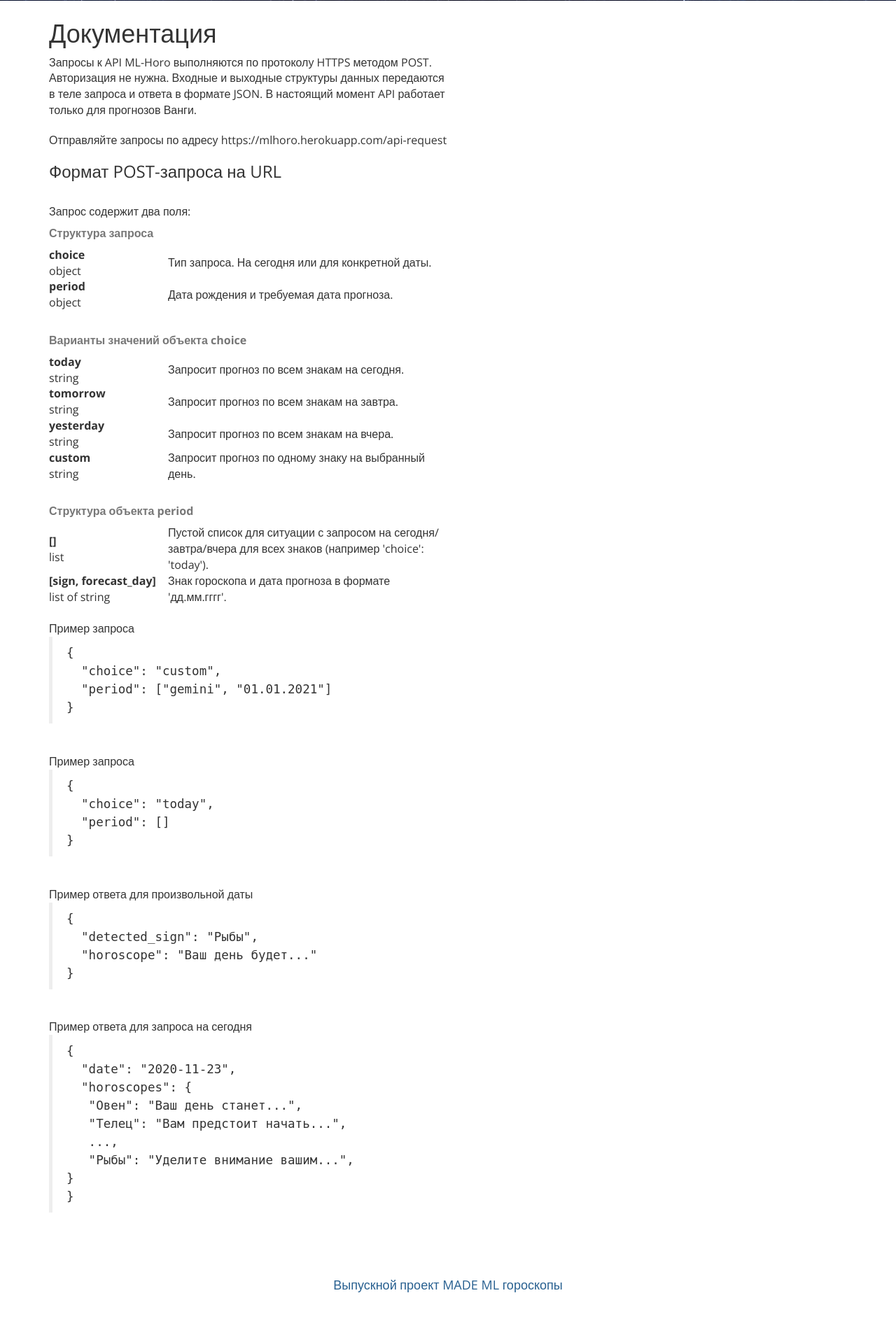
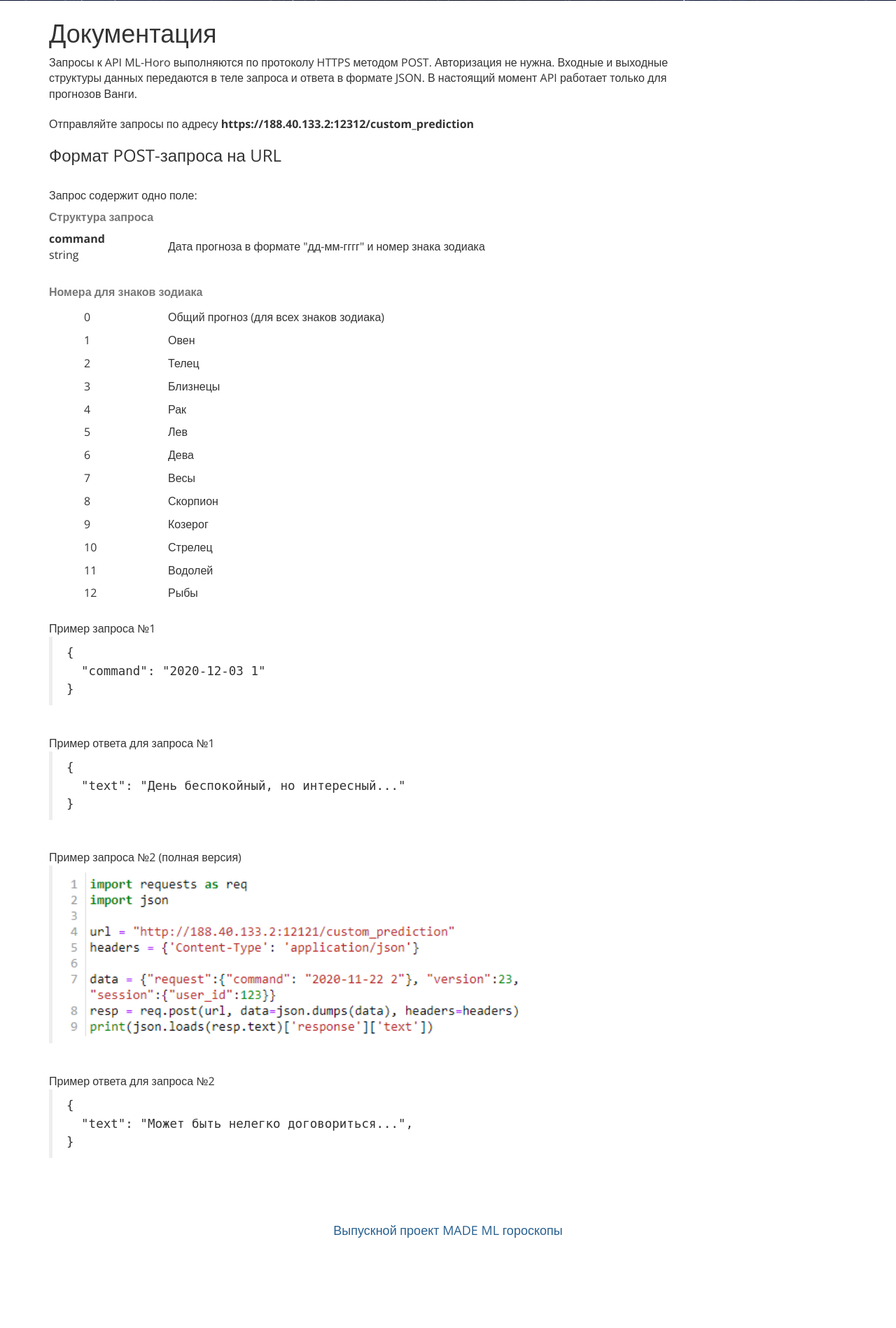
Before and after one commit to andrecpc/SIte_of_MADE_graduation_project_ML_horoscopes, a Flask app: page /index/api in a window 1280 px wide. Shown: the part 128-2026 px from the top of the page at 70% size. After the commit the page ends 1897 px from the top, so only its background shows below. Run offline with Flask 2, Linux system fonts and the light colour scheme; parts of the project's set-up code (start-up, migrations or seed data) failed here and were passed over; some libraries are stand-ins or nearby versions.

Commit message:
обнова страницы апи

```diff
--- a/templates/api2.html
+++ b/templates/api2.html
@@ -6,70 +6,88 @@
 <script src="//ajax.googleapis.com/ajax/libs/jquery/1.9.1/jquery.min.js"></script>
 <section class="col-md-12 content" id="home">
   <h1>Документация</h1>
-  <div class="col-lg-6 col-md-6 content-item">
+  <div class="col-lg-6 col-md-6 content-item" style="width: 80%;">
     <p>Запросы к API ML-Horo выполняются по протоколу HTTPS методом POST. Авторизация не нужна. Входные и выходные структуры данных передаются в теле запроса и ответа в формате JSON. В настоящий момент API работает только для прогнозов Ванги.</p>
-    <p>Отправляйте запросы по адресу https://mlhoro.herokuapp.com/api-request</p>
+    <p>Отправляйте запросы по адресу <b style="font-weight: 700;">https://188.40.133.2:12312/custom_prediction</b></p>
     <div class="dev_page_block">
   <h3><div role="heading" class="wk_header">Формат&nbsp;POST-запроса на URL</div></h3><br>
-Запрос содержит два поля: <br>
+Запрос содержит одно поле: <br>
 <table cellpadding="0" cellspacing="0" class="wk_table wk_table_no_margin"><colgroup><col style="width: 170px"></colgroup><caption><b>Структура запроса</b></caption>
 
 <tbody>
-<tr><td><b>choice</b><br>
-<span class="wk_gray">object</span></td><td>Тип запроса. На сегодня или для конкретной даты. </td></tr>
-<tr><td><b>period</b><br>
-<span class="wk_gray">object</span></td><td>Дата рождения и требуемая дата прогноза. </td></tr>
+<tr><td><b>command</b><br>
+<span class="wk_gray">string</span></td><td>Дата прогноза в формате "дд-мм-гггг" и номер знака зодиака</td></tr>
 </tbody>
 
 </table> <br>
-<table cellpadding="0" cellspacing="0" class="wk_table wk_table_no_margin"><colgroup><col style="width: 170px"></colgroup><caption><b>Варианты значений объекта choice</b></caption><tbody><tr><td><b>today</b><br>
-<span class="wk_gray">string</span></td><td>Запросит прогноз по всем знакам на сегодня. </td></tr>
+<table cellpadding="0" cellspacing="0" class="wk_table wk_table_no_margin"><colgroup><col style="width: 170px"></colgroup><caption><b>Номера для знаков зодиака</b></caption><tbody><tr><td style="padding:5px 5px 5px 50px;">
+<span class="wk_gray">0</span></td><td>Общий прогноз (для всех знаков зодиака)</td></tr>
 
-<tr><td><b>tomorrow</b><br>
-<span class="wk_gray">string</span></td><td>Запросит прогноз по всем знакам на завтра. </td></tr>
+<tr><td style="padding:5px 5px 5px 50px;">
+<span class="wk_gray">1</span></td><td>Овен</td></tr>
 
-<tr><td><b>yesterday</b><br>
-<span class="wk_gray">string</span></td><td>Запросит прогноз по всем знакам на вчера. </td></tr>
+<tr><td style="padding:5px 5px 5px 50px;">
+<span class="wk_gray">2</span></td><td>Телец</td></tr>
 
-<tr><td><b>custom</b><br>
-<span class="wk_gray">string</span></td><td>Запросит прогноз по одному знаку на выбранный день. </td></tr>
-</tbody></table> <br>
-<table cellpadding="0" cellspacing="0" class="wk_table wk_table_no_margin"><colgroup><col style="width: 170px"></colgroup><caption><b>Структура объекта period</b></caption><tbody><tr><td><b>[]</b><br>
-<span class="wk_gray">list</span></td><td>Пустой список для ситуации с запросом на сегодня/завтра/вчера для всех знаков (например 'choice': 'today'). </td></tr><tr><td><b>[sign, forecast_day]</b><br>
-<span class="wk_gray">list of string</span></td><td>Знак гороскопа и дата прогноза в формате 'дд.мм.гггг'. </td></tr>
+<tr><td style="padding:5px 5px 5px 50px;">
+<span class="wk_gray">3</span></td><td>Близнецы</td></tr>
+
+<tr><td style="padding:5px 5px 5px 50px;">
+<span class="wk_gray">4</span></td><td>Рак</td></tr>
+
+<tr><td style="padding:5px 5px 5px 50px;">
+<span class="wk_gray">5</span></td><td>Лев</td></tr>
+
+<tr><td style="padding:5px 5px 5px 50px;">
+<span class="wk_gray">6</span></td><td>Дева</td></tr>
+
+<tr><td style="padding:5px 5px 5px 50px;">
+<span class="wk_gray">7</span></td><td>Весы</td></tr>
+
+<tr><td style="padding:5px 5px 5px 50px;">
+<span class="wk_gray">8</span></td><td>Скорпион</td></tr>
+
+<tr><td style="padding:5px 5px 5px 50px;">
+<span class="wk_gray">9</span></td><td>Козерог</td></tr>
+
+<tr><td style="padding:5px 5px 5px 50px;">
+<span class="wk_gray">10</span></td><td>Стрелец</td></tr>
+
+<tr><td style="padding:5px 5px 5px 50px;">
+<span class="wk_gray">11</span></td><td>Водолей</td></tr>
+
+<tr><td style="padding:5px 5px 5px 50px;">
+<span class="wk_gray">12</span></td><td>Рыбы</td></tr>
+
 </tbody></table> <br>
 
-<div class="wk_hider_box_opened"><div class="wk_hider_header"><div class="wk_hider_title" onclick="Wiki.switchHider(this)">Пример запроса</div></div><div class="wk_hider_body"><blockquote><tt>
+
+<div class="wk_hider_box_opened"><div class="wk_hider_header"><div class="wk_hider_title" onclick="Wiki.switchHider(this)">Пример запроса №1</div></div><div class="wk_hider_body"><blockquote><tt>
 { <br>
-&nbsp;&nbsp;"choice": "custom", <br>
-&nbsp;&nbsp;"period": ["gemini", "01.01.2021"] <br>
-}</tt></blockquote> <br>
-</div></div>
-<div class="wk_hider_box_opened"><div class="wk_hider_header"><div class="wk_hider_title" onclick="Wiki.switchHider(this)">Пример запроса</div></div><div class="wk_hider_body"><blockquote><tt>
-{ <br>
-&nbsp;&nbsp;"choice": "today", <br>
-&nbsp;&nbsp;"period": [] <br>
+&nbsp;&nbsp;"command": "2020-12-03 1" <br>
 }</tt></blockquote> <br>
 </div></div>
 
-<div class="wk_hider_box_opened"><div class="wk_hider_header"><div class="wk_hider_title" onclick="Wiki.switchHider(this)">Пример ответа для произвольной даты</div></div><div class="wk_hider_body"><blockquote><tt>
+<div class="wk_hider_box_opened"><div class="wk_hider_header"><div class="wk_hider_title" onclick="Wiki.switchHider(this)">Пример ответа для запроса №1</div></div><div class="wk_hider_body"><blockquote><tt>
 { <br>
-&nbsp;&nbsp;"detected_sign": "Рыбы", <br>
-&nbsp;&nbsp;"horoscope": "Ваш день будет..." <br>
+&nbsp;&nbsp;"text": "День беспокойный, но интересный..." <br>
 }</tt></blockquote> <br>
 </div></div>
 
-<div class="wk_hider_box_opened"><div class="wk_hider_header"><div class="wk_hider_title" onclick="Wiki.switchHider(this)">Пример ответа для запроса на сегодня</div></div><div class="wk_hider_body"><blockquote><tt>
+<div class="wk_hider_box_opened"><div class="wk_hider_header"><div class="wk_hider_title" onclick="Wiki.switchHider(this)">Пример запроса №2 (полная версия)</div></div><div class="wk_hider_body"><blockquote><tt>
+
+<img src="/static/images/api_full.PNG" border-radius="3" width=75% height=75% alt="code-python">
+
+</tt></blockquote> <br>
+</div></div>
+
+<div class="wk_hider_box_opened"><div class="wk_hider_header"><div class="wk_hider_title" onclick="Wiki.switchHider(this)">Пример ответа для запроса №2</div></div><div class="wk_hider_body"><blockquote><tt>
 { <br>
-&nbsp;&nbsp;"date": "2020-11-23", <br>
-&nbsp;&nbsp;"horoscopes": { <br>
-&nbsp;&nbsp;&nbsp;"Овен": "Ваш день станет...", <br>
-&nbsp;&nbsp;&nbsp;"Телец": "Вам предстоит начать...", <br>
-&nbsp;&nbsp;&nbsp;..., <br>
-&nbsp;&nbsp;&nbsp;"Рыбы": "Уделите внимание вашим...", <br>
-} <br>
+&nbsp;&nbsp;"text": "Может быть нелегко договориться...", <br>
+
 }</tt></blockquote> <br>
 </div></div>
+
 
 </div>
   </div>
--- a/команды для локального запуска.txt
+++ b/команды для локального запуска.txt
@@ -1,3 +1,7 @@
 set FLASK_APP=app.py
 set FLASK_ENV=development
 python -m flask run
+
+Для сервера
+flask run -h 0.0.0.0 -p 12312
+python -m flask run -h 0.0.0.0 -p 12121
```
Also changed, not shown: templates/api2_old.html (added, +77 -0 lines), static/images/api_full.png (added).
